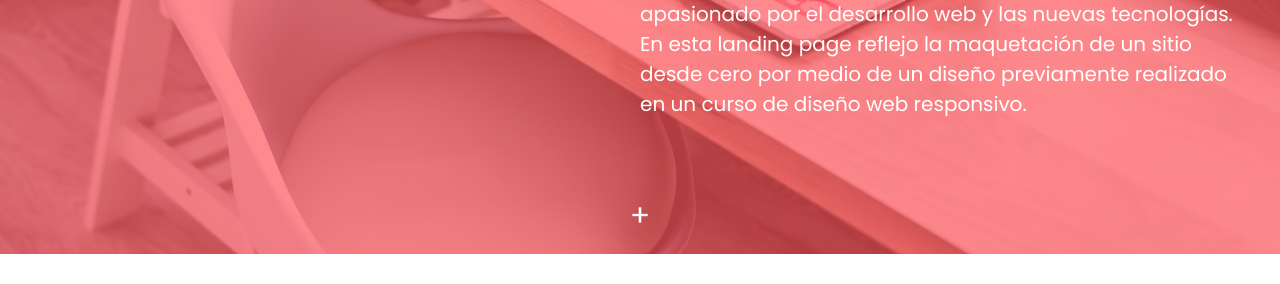
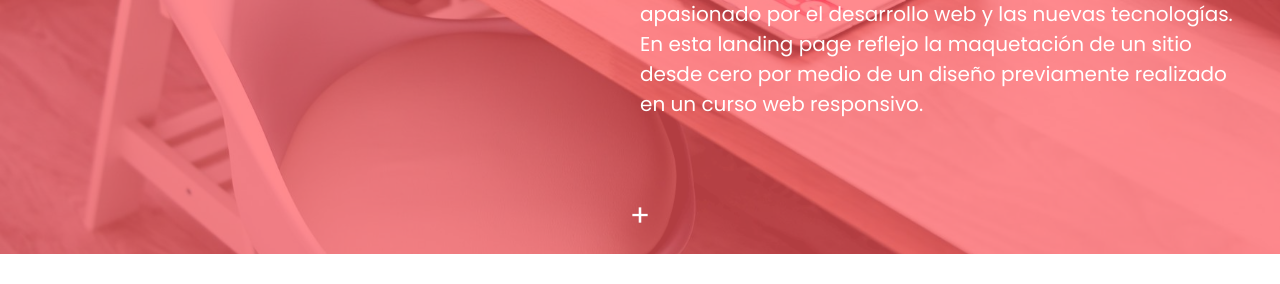
Before and after one commit to StyvenSoft/SE-Design, a plain HTML site: page index.html in a window 1280 px wide. Shown: the part 376-660 px from the top of the page. Drawn offline with Linux system fonts and the light colour scheme.

Commit message:
Update index.html

```diff
--- a/index.html
+++ b/index.html
@@ -39,7 +39,7 @@
             </nav>
             <aside class="about">
                 <h1 class="title">Sobre mí</h1>
-                <p>Hola! Mi nombre es <b>Steveen Echeverry</b>, soy un estudiante apasionado por el desarrollo web y las nuevas tecnologías. En esta landing page reflejo la maquetación de un sitio desde cero por medio de un diseño previamente realizado en un curso de diseño web responsivo.</p>
+                <p>Hola! Mi nombre es <b>Steveen Echeverry</b>, soy un estudiante apasionado por el desarrollo web y las nuevas tecnologías. En esta landing page reflejo la maquetación de un sitio desde cero por medio de un diseño previamente realizado en un curso web responsivo.</p>
             </aside>
         </div>
         <div class="down">+</div>
```
